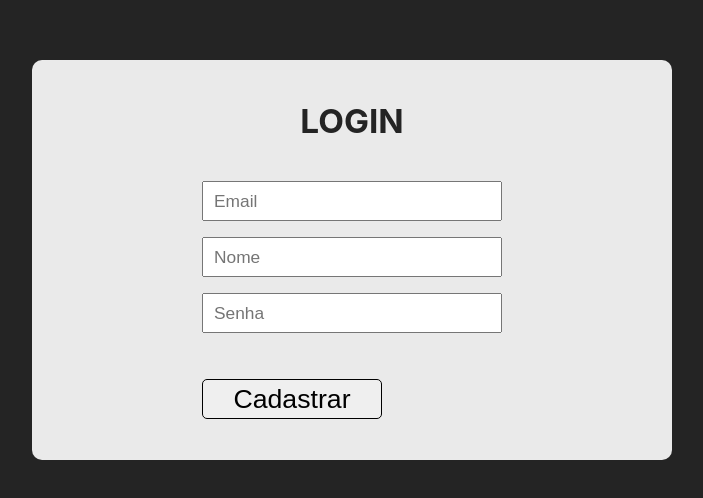
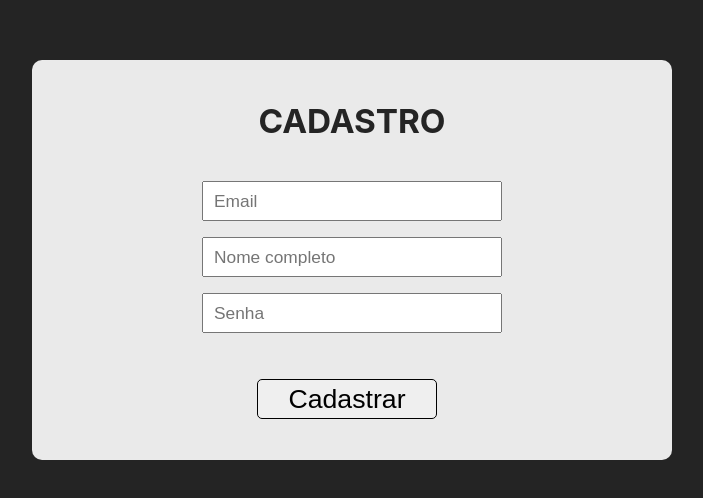
Before and after one commit to AlanDouglasASouza/react-alpha, a React (Create React App) app: page / in a window 1280 px wide. Shown: the part 140-638 px from the top of the page, without its empty margins (288-991 px from the left). Built offline with nearby package versions, Linux system fonts and the light colour scheme.

Commit message:
refac: add fetch API

```diff
--- a/src/components/Button/Button.css
+++ b/src/components/Button/Button.css
@@ -5,6 +5,7 @@
     border-radius: 5px;
     font-size: 20pt;
     margin-top: 30px;
+    margin-left: 55px;
     cursor: pointer;
 }
 
--- a/src/components/Login/Login.tsx
+++ b/src/components/Login/Login.tsx
@@ -10,33 +10,46 @@ export default function Login(): JSX.Element {
 
     if (getModal) return <Modal click={closeModal} />;
 
-    async function openModal(e: any) {}
-
-    function closeModal() {
+    function closeModal(): boolean {
         setCloseModal(false);
+        return true;
     }
 
-    async function submitForm(e: any) {
+    async function submitForm(e: React.FormEvent<HTMLFormElement>) {
         e.preventDefault();
-        const inputs = e.target;
+        const inputs = e.target as HTMLFormElement;
         const validate = new Validator();
+        const formData = new FormData(inputs);
+        const reqBody = Object.fromEntries(formData.entries());
 
         try {
-            if (
-                !validate.email(inputs.email.value) ||
-                !validate.name(inputs.name.value) ||
-                !validate.password(inputs.password.value)
-            ) {
-                return alert("Preencha corretamente todos os campos");
+            if (!validate.email(reqBody.email as string)) {
+                return alert(
+                    "Preencha o campo E-mail válido! Exemplo: 'meu.nome@email.com'"
+                );
+            }
+
+            if (!validate.name(reqBody.name as string)) {
+                return alert(
+                    "Preencha o campo Nome com seu nome completo, exemplo: 'José Augusto'"
+                );
+            }
+
+            if (!validate.password(reqBody.password as string)) {
+                return alert("A sua senha não pode conter aspas");
             }
 
             const options = {
                 method: "POST",
-                body: "{'email': 'alan@gmail.com', 'password' : '123'}",
+                headers: { "Content-Type": "application/json" },
+                body: JSON.stringify(reqBody),
             };
 
-            const res = await fetch("http://localhost:8000/login", options);
-            if (!res.ok) return console.error("Error na requisição");
+            const res = await fetch("http://localhost:8000/accounts", options);
+
+            if (!res.ok)
+                return console.error("Error na requisição", await res.json());
+
             const data = await res.json();
             console.log(data);
 
@@ -44,12 +57,11 @@ export default function Login(): JSX.Element {
         } catch (err) {
             console.error(err);
         }
-        //const formData = new FormData(e);
     }
 
     return (
         <div className="container-login">
-            <h1 className="title-login">LOGIN</h1>
+            <h1 className="title-login">CADASTRO</h1>
             <Form submit={(e: any) => submitForm(e)}>
                 <input
                     className="ipt"
@@ -60,8 +72,8 @@ export default function Login(): JSX.Element {
                 <input
                     className="ipt"
                     type="text"
-                    placeholder="Nome"
                     name="name"
+                    placeholder="Nome completo"
                 />
                 <input
                     className="ipt"
@@ -69,9 +81,7 @@ export default function Login(): JSX.Element {
                     name="password"
                     placeholder="Senha"
                 />
-                <Button click={openModal} type="submit">
-                    Cadastrar
-                </Button>
+                <Button type="submit">Cadastrar</Button>
             </Form>
         </div>
     );
--- a/src/models/Validator.tsx
+++ b/src/models/Validator.tsx
@@ -1,13 +1,12 @@
-import React from "react";
-
 export default class Validator {
     private emailRegex: RegExp;
     private nameRegex: RegExp;
     private passwordRegex: RegExp;
 
     constructor() {
-        this.emailRegex = /^(\w{1,}@\w{1,}\.(\w{3})(\.\w{2}){0,1})$/gim;
-        this.nameRegex = /^([a-z]{1,})([ ]{1}[a-z]{1,}){0,}$/gim;
+        this.emailRegex =
+            /^[a-zA-Z0-9.!#$%&'*+/=?^_`{|}~-]+@[a-zA-Z0-9](?:[a-zA-Z0-9-]{0,61}[a-zA-Z0-9])?(?:\.[a-zA-Z0-9](?:[a-zA-Z0-9-]{0,61}[a-zA-Z0-9])?)*$/;
+        this.nameRegex = /^[a-z]{1,}$/gim;
         this.passwordRegex = /^\w{1,}$/gim;
     }
 
@@ -16,8 +15,8 @@ export default class Validator {
         return false;
     }
 
-    public email(name: string): boolean {
-        if (this.emailRegex.test(name)) return true;
+    public email(email: string): boolean {
+        if (this.emailRegex.test(email)) return true;
         return false;
     }
 
```
